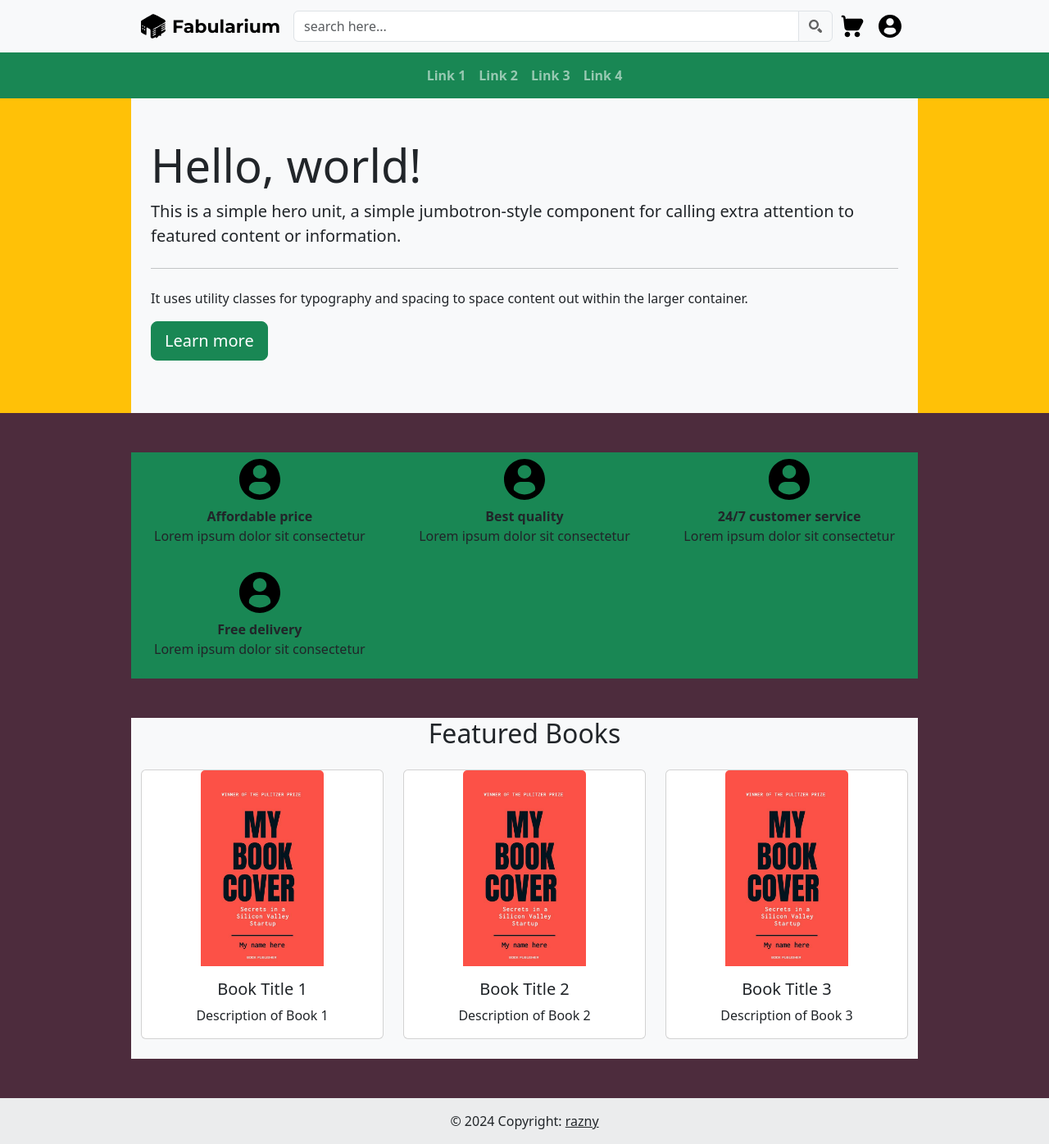
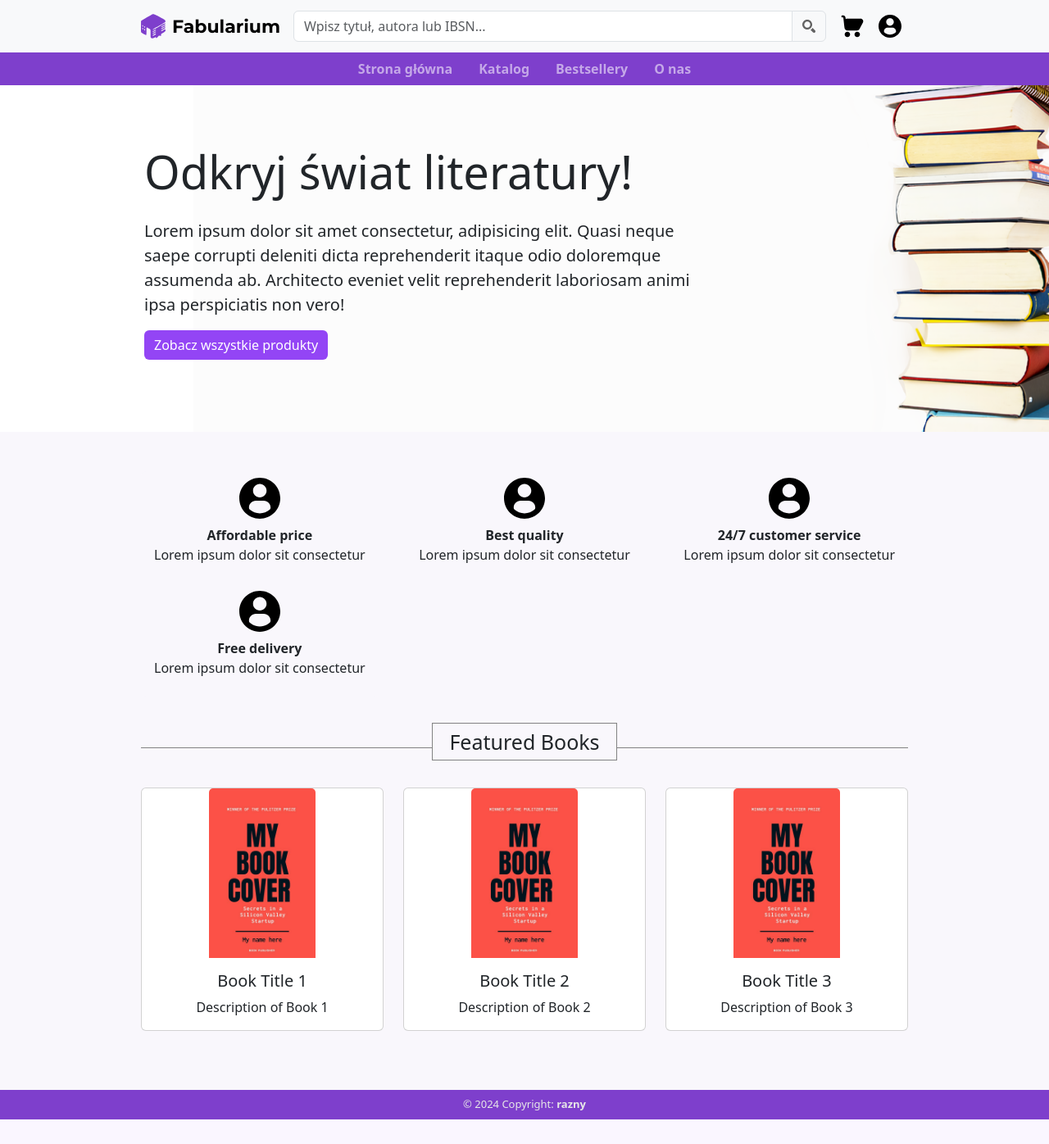
Before and after one commit to razny/fabularium, a PHP site: page / in a window 1280 px wide. Shown: the whole page at 82% size. After the commit the page ends 1366 px from the top, so only its background shows below. Run offline with PHP 8.4, Linux system fonts and the light colour scheme.

Commit message:
improve homepage design

```diff
--- a/index.html
+++ b/index.html
@@ -6,19 +6,20 @@
     <meta name="viewport" content="width=device-width, initial-scale=1.0" />
     <link href="https://cdn.jsdelivr.net/npm/bootstrap@5.3.0-alpha1/dist/css/bootstrap.min.css" rel="stylesheet">
     <link rel="stylesheet" href="styles/style.css" />
-    <link rel="icon" type="image/x-icon" href="favicon.svg">
+    <link rel="icon" type="image/x-icon" href="images/favicon.svg">
     <title>Fabularium - sklep z książkami dla każdego</title>
   </head>
 
-  <body>
+<!--or add some img w/ corporate artstyle instead of the books-->
+  <body class="bg">
     <header class="navbar navbar-expand-sm navbar-light bg-light sticky-top">
       <div class="container-fluid d-flex justify-content-around w-75">
         <a class="navbar-brand d-flex align-items-center" href="#">
-          <img src="logo.svg" width="30" height="30" alt="Logo" class="me-2"/>
+          <img src="images/logo.svg" width="30" height="30" alt="Logo" class="me-2"/>
           Fabularium</a>
           <form class="w-75">
               <div class="input-group">
-                <input type="text" class="form-control" placeholder="search here...">
+                <input type="text" class="form-control" placeholder="Wpisz tytuł, autora lub IBSN...">
                 <span class="input-group-text">
                   <a href="#">
                     <img src="images/magnifier-icon.svg" alt="Magnifying Glass" width="16" height="16">
@@ -26,7 +27,7 @@
                 </span>
             </div>
           </form>
-          <ul class="navbar-nav d-flex align-items-center">
+          <ul class="navbar-nav d-flex align-items-center ms-2">
             <li class="nav-item">
               <a class="nav-link" href="#"
                 ><img
@@ -49,60 +50,62 @@
       </div>
     </header>
 
-    <nav class="navbar navbar-expand-lg navbar-dark bg-success"> <!-- sticky-top" style="top:63px;"-->
+    <nav class="navbar navbar-expand-lg navbar-dark primary p-0">
       <div class="container-fluid d-flex justify-content-around w-50">
         <ul class="navbar-nav flex-row">
-          <li class="nav-item">
-            <a class="nav-link" href="#">Link 1</a>
+          <li class="nav-item me-3">
+            <a class="nav-link" href="index.html">Strona główna</a>
+          </li>
+          <li class="nav-item me-3">
+            <a class="nav-link" href="pages/katalog.html">Katalog</a>
+          </li>
+          <li class="nav-item me-3">
+            <a class="nav-link" href="pages/bestsellery.html">Bestsellery</a>
           </li>
           <li class="nav-item">
-            <a class="nav-link" href="#">Link 2</a>
-          </li>
-          <li class="nav-item">
-            <a class="nav-link" href="#">Link 3</a>
-          </li>
-          <li class="nav-item">
-            <a class="nav-link" href="#">Link 4</a>
+            <a class="nav-link" href="pages/o-nas.html">O nas</a>
           </li>
         </ul>
       </div>
     </nav>
-  <div class="d-flex justify-content-center align-items-center bg-warning">
-<section class="jumbotron px-4 py-5 bg-light w-75">
-  <h1 class="display-4">Hello, world!</h1>
-  <p class="lead">This is a simple hero unit, a simple jumbotron-style component for calling extra attention to featured content or information.</p>
-  <hr class="my-4">
-  <p>It uses utility classes for typography and spacing to space content out within the larger container.</p>
-  <p class="lead">
-    <a class="btn btn-success btn-lg" href="#" role="button">Learn more</a>
+
+  <div class="d-flex justify-content-center secondary align-items-center py-5"
+  style="background-image: url('images/books-alt.png');">
+<section class="jumbotron py-4 w-75">
+  <div class="w-75 me-5 ms-3">
+  <h1 class="display-4 mb-4">Odkryj świat literatury!</h1>
+  <p class="lead me-5">Lorem ipsum dolor sit amet consectetur, adipisicing elit. Quasi neque saepe corrupti deleniti dicta reprehenderit itaque odio doloremque assumenda ab. Architecto eveniet velit reprehenderit laboriosam animi ipsa perspiciatis non vero!</p>
+  <p class="lead me-5">
+    <a class="btn accent btn-dark border-0" href="#" role="button">Zobacz wszystkie produkty</a>
   </p>
+</div>
 </section>
 </div>
 
-<section class="container-fluid bg-success w-75 mt-5">
-  <ul class="list-group d-flex flex-row flex-wrap justify-content-between align-items-center">
-    <li class="list-group-item bg-success border-0">
+<section class="container-fluid bg w-75 mt-5 ">
+  <ul class="list-group flex-row flex-wrap justify-content-between ">
+    <li class="list-group-item bg border-0 ">
       <div class="d-flex flex-column align-items-center">
         <img src="images/user-icon.svg" alt="Image 1" style="width: 50px;">
         <p class="text-center mb-0 mt-2">Affordable price</p>
         <p class="text-center">Lorem ipsum dolor sit consectetur</p>
       </div>
     </li>
-    <li class="list-group-item bg-success border-0">
+    <li class="list-group-item bg border-0">
       <div class="d-flex flex-column align-items-center">
         <img src="images/user-icon.svg" alt="Image 2" style="width: 50px;">
         <p class="text-center mb-0 mt-2">Best quality</p>
         <p class="text-center">Lorem ipsum dolor sit consectetur</p>
       </div>
     </li>
-    <li class="list-group-item bg-success border-0">
+    <li class="list-group-item bg border-0">
       <div class="d-flex flex-column align-items-center">
         <img src="images/user-icon.svg" alt="Image 3" style="width: 50px;">
         <p class="text-center mb-0 mt-2">24/7 customer service</p>
         <p class="text-center">Lorem ipsum dolor sit consectetur</p>
       </div>
     </li>
-    <li class="list-group-item bg-success border-0">
+    <li class="list-group-item bg border-0">
       <div class="d-flex flex-column align-items-center">
         <img src="images/user-icon.svg" alt="Image 4" style="width: 50px;">
         <p class="text-center mb-0 mt-2">Free delivery</p>
@@ -112,12 +115,12 @@
   </ul>
 </section>
 
-<section class="container-fluid bg-light mt-5 w-75">
-  <h2 class="text-center mb-4">Featured Books</h2> <!-- slider in this sec later-->
+<section class="container-fluid bg mt-5 w-75">
+  <h2 class="text-center my-5"><span class="bg">Featured Books</span></h2> <!-- slider in this sec later-->
   <div class="row justify-content-center text-center">
     <div class="col-md-4 mb-4">
       <div class="card align-items-center">
-        <img src="images/cover.jpg" class="card-img-top" alt="Book 1" style="width: 150px;">
+        <img src="images/cover.jpg" class="card-img-top" alt="Book 1" style="width: 130px;">
         <div class="card-body">
           <h5 class="card-title">Book Title 1</h5>
           <p class="card-text">Description of Book 1</p>
@@ -126,7 +129,7 @@
     </div>
     <div class="col-md-4 mb-4">
       <div class="card align-items-center">
-        <img src="images/cover.jpg" class="card-img-top" alt="Book 2" style="width: 150px;">
+        <img src="images/cover.jpg" class="card-img-top" alt="Book 2" style="width: 130px;">
         <div class="card-body">
           <h5 class="card-title">Book Title 2</h5>
           <p class="card-text">Description of Book 2</p>
@@ -135,7 +138,7 @@
     </div>
     <div class="col-md-4 mb-4">
       <div class="card align-items-center">
-        <img src="images/cover.jpg" class="card-img-top" alt="Book 3" style="width: 150px;">
+        <img src="images/cover.jpg" class="card-img-top" alt="Book 3" style="width: 130px;">
         <div class="card-body">
           <h5 class="card-title">Book Title 3</h5>
           <p class="card-text">Description of Book 3</p>
@@ -144,8 +147,9 @@
     </div>
   </div>
 </section>
-<footer class="bg-body-tertiary text-center mt-5">
-  <div class="text-center p-3" style="background-color: rgba(0, 0, 0, 0.05);">
+
+<footer class="primary text-center mt-5">
+  <div class="text-center p-2">
     © 2024 Copyright:
     <a class="text-body" href="https://github.com/razny">razny</a>
   </div>
--- a/styles/style.css
+++ b/styles/style.css
@@ -1,4 +1,51 @@
 @import url('https://fonts.googleapis.com/css2?family=Montserrat:ital,wght@0,100..700;1,100..700&display=swap');
+
+body {
+    margin: 0;
+    padding: 0;
+}
+
+:root {
+    --text: #070509;
+    --background: #f9f7fc;
+    --primary: #7e3fcc;
+    --secondary: #af7eec;
+    --accent: #9345f5;
+  }
+
+  .text {
+    color: var(--text);
+  }
+
+  .bg {
+    background-color: var(--background);
+  }
+
+  .primary {
+    background-color: var(--primary);
+  }
+
+  .secondary {
+    background-color: var(--secondary);
+  }
+
+  .accent {
+    background-color: var(--accent);
+  }
+
+footer, footer .text-body {
+    text-decoration: none;
+    color: #e7e7e7!important;
+    font-size: 13px;
+}
+
+footer .text-body {
+    font-weight: 600;
+}
+
+.list-group {
+    padding: 0;
+  }
 
 .navbar-brand {
     font-family: 'Montserrat', sans-serif;
@@ -16,10 +63,23 @@
     font-weight: 600;
 }
 
-body {
-    background-color: rgb(77, 44, 61);
-}
-
 .list-group-item p:first-of-type {
     font-weight: 600;
 }
+
+h2 {
+    width: 100%;
+    text-align: center;
+    border-bottom: 1px solid #828282;
+    line-height: 0.1em;
+    margin: 10px 0 20px;
+    padding: 0.2em;
+    font-size: 25px;
+ }
+
+ h2 span {
+     padding: 5px 20px;
+     border-style: solid;
+     border-width: 1px;
+     border-color: #828282;
+ }
```
Also changed, not shown: pages/bestsellery.html (added, +11 -0 lines), pages/katalog.html (added, +11 -0 lines), pages/o-nas.html (added, +11 -0 lines), images/books-alt.png (added), images/books.png (added), images/logo.svg.
